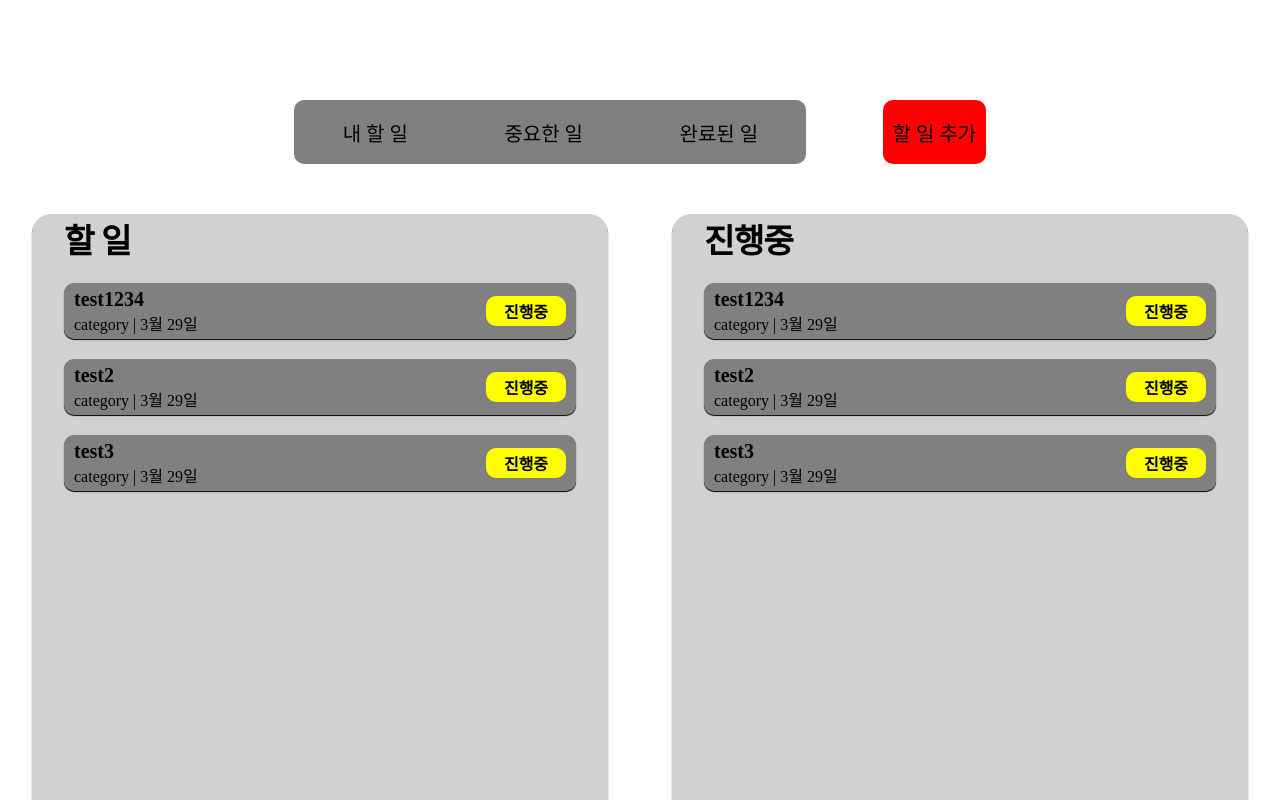
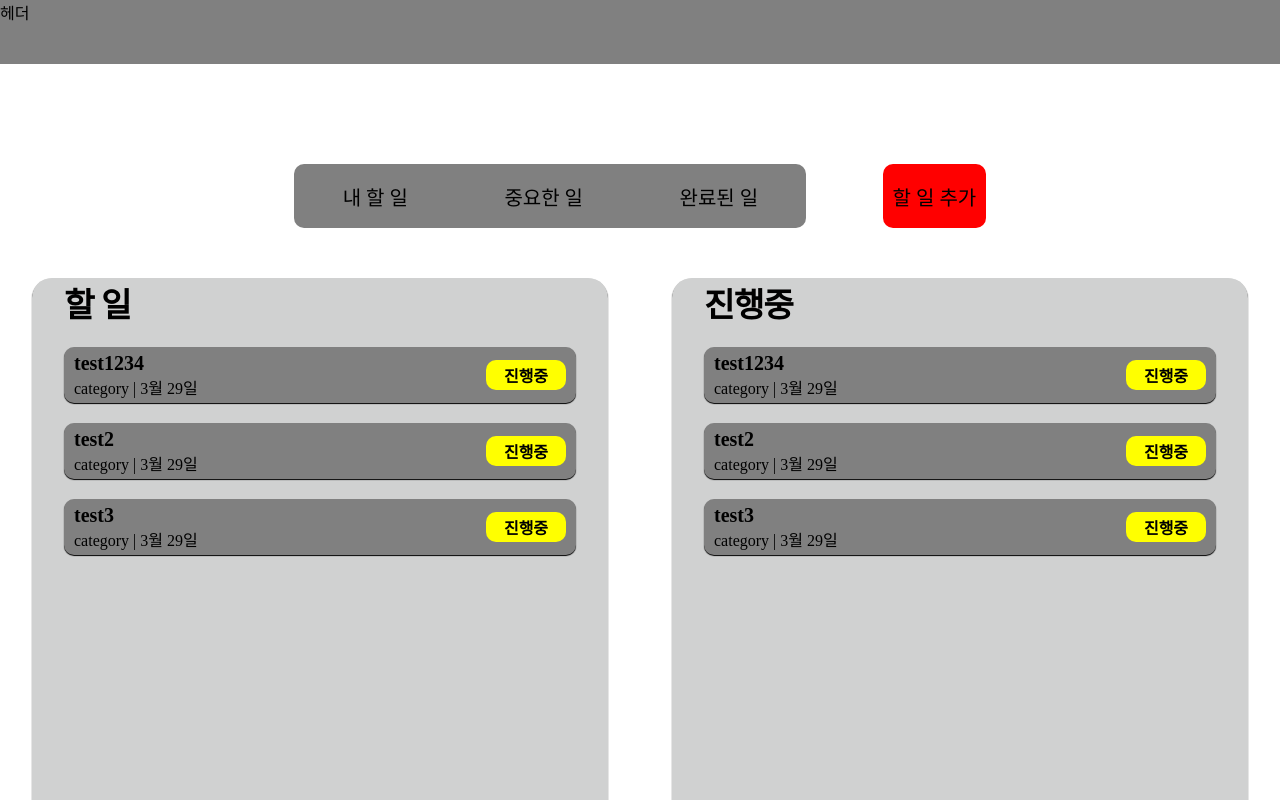
Before and after one commit to HarenKei/DCC_FE, a Next.js app: page /MyTask/TaskMain in a window 1280 px wide. Shown: the top 800 px of the page. Built offline with nearby package versions, Linux system fonts and the light colour scheme.

Commit message:
TaskMain에 헤더 삽입

```diff
--- a/pages/MyTask/TaskMain.tsx
+++ b/pages/MyTask/TaskMain.tsx
@@ -2,15 +2,21 @@ import React from "react";
 import styled from "styled-components";
 import TaskBar from "./TaskBar";
 import TaskBoard from "./TaskBoard";
+import Header from "@/src/Common/Header";
 
 const TaskMain = () => {
   return (
-    <MainContainer>
-      <TaskBar/>
-      <TaskBoard/>
-    </MainContainer>
+    <HeaderContainer>
+      <Header/>
+      <MainContainer>
+        <TaskBar/>
+        <TaskBoard/>
+      </MainContainer>
+    </HeaderContainer>
   );
 };
+const HeaderContainer = styled.div`
+`;
 
 const MainContainer = styled.div`
   display: flex;
```
